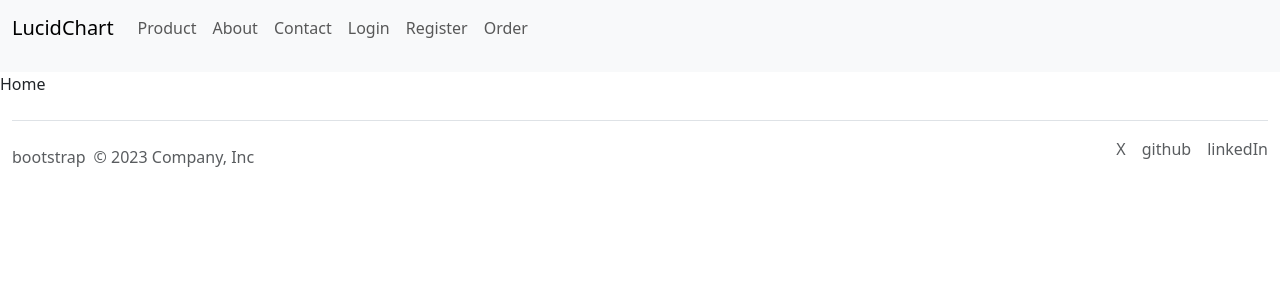
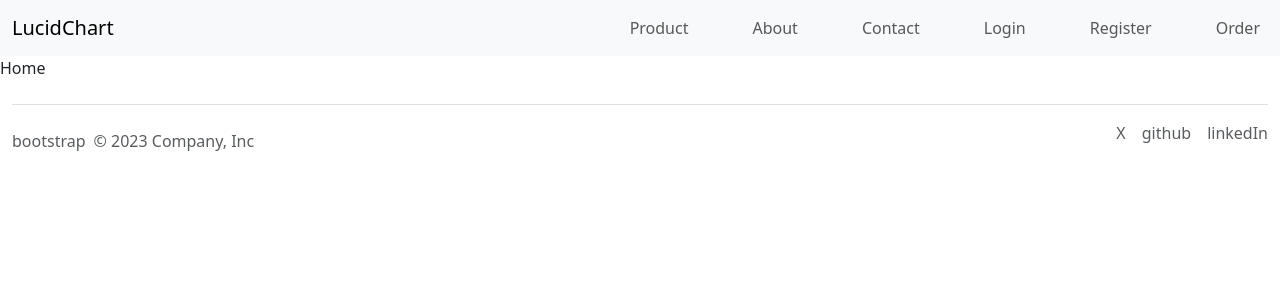
Before and after one commit to L8Duck/lucidchart, a React (Create React App) app: page / in a window 1280 px wide. Shown: the top 300 px of the page. Built offline with nearby package versions, Linux system fonts and the light colour scheme.

Commit message:
change switch case to Route

```diff
--- a/package.json
+++ b/package.json
@@ -3,12 +3,14 @@
   "version": "0.1.0",
   "private": true,
   "dependencies": {
+    "-": "^0.0.1",
     "@testing-library/jest-dom": "^5.17.0",
     "@testing-library/react": "^13.4.0",
     "@testing-library/user-event": "^13.5.0",
     "bootstrap": "^5.3.2",
     "react": "^18.2.0",
     "react-dom": "^18.2.0",
+    "react-router-dom": "^6.18.0",
     "react-scripts": "5.0.1",
     "web-vitals": "^2.1.4"
   },
--- a/src/App.js
+++ b/src/App.js
@@ -1,4 +1,5 @@
-import React, {useState} from 'react'
+//import React, {useState} from 'react'
+import {Route, Routes} from 'react-router-dom'
 
 import Home from './components/pages/Home'
 import Product from './components/pages/Product'
@@ -8,46 +9,26 @@ import Login from './components/pages/Login'
 import Register from './components/pages/Register'
 import Contact from './components/pages/Contact'
 
+import Footer from './components/Footer'
 import Navigation from './components/Navigation'
-import Footer from './components/Footer'
 
 const App = () => {
-  //add route with switch case
-  const [Page, setPage] = useState("home")
-  let content;
-  switch (Page) {
-    case "home":
-      content = <Home/>;
-      break;
-    case "product":
-      content = <Product/>;
-      break;
-    case "about":
-      content = <About/>;
-      break;
-    case "order":
-      content = <Order/>;
-      break;
-    case "login":
-      content = <Login/>;
-      break;
-    case "register":
-      content = <Register />;
-      break;
-    case "contact":
-      content = <Contact />;
-      break;
-    default:
-      content = <Home />;
-      break;
-  }
+
   return (
     <div>
-      <Navigation
-      Page = {Page}
-      onPageChange = {setPage}/>
-      {content}
-      <Footer/>
+    <Navigation/>
+    <div className='containter'>
+      <Routes>
+        <Route path='/' element={<Home/>}/>
+        <Route path='/product' element={<Product/>}/>
+        <Route path='/about' element={<About/>}/>
+        <Route path='/contact' element={<Contact/>}/>
+        <Route path='/login' element={<Login/>}/>
+        <Route path='/register' element={<Register/>}/>
+        <Route path='/order' element={<Order/>}/>
+      </Routes>
+    </div>
+    <Footer />
     </div>
   );
 }
--- a/src/components/Navigation.jsx
+++ b/src/components/Navigation.jsx
@@ -1,23 +1,18 @@
 import React from 'react'
-
-const Navigation = ({Page, onPageChange}) => {
+import { Link } from 'react-router-dom'
+const Navigation = () => {
   return (
     <nav className="navbar sticky-top navbar-expand-lg bg-body-tertiary">
   <div className="container-fluid">
-    <p onClick={() => onPageChange("home")} className="navbar-brand" >LucidChart</p>
-    <button className="navbar-toggler" type="button" data-bs-toggle="collapse" data-bs-target="#navbarNavAltMarkup" aria-controls="navbarNavAltMarkup" aria-expanded="false" aria-label="Toggle navigation">
-      <span className="navbar-toggler-icon"></span>
-    </button>
-    <div className="collapse navbar-collapse" id="navbarNavAltMarkup">
-      <div className="navbar-nav">
-        <p onClick={() => onPageChange("product")} className="nav-link" >Product</p>
-        <p onClick={() => onPageChange("about")} className="nav-link">About</p>
-        <p onClick={() => onPageChange("contact")} className="nav-link" >Contact</p>
-        <p onClick={() => onPageChange("login")} className="nav-link" >Login</p>
-        <p onClick={() => onPageChange("register")} className="nav-link" >Register</p>
-        <p onClick={() => onPageChange("order")} className="nav-link" >Order</p>
+    <Link to='/' className="navbar-brand" >LucidChart</Link>
+      <div className="flex flex-row gap-5 navbar-nav">
+        <Link to="/product" className="nav-link" >Product</Link>
+        <Link to="/about" className="nav-link">About</Link>
+        <Link to="/contact" className='nav-link'>Contact</Link>
+        <Link to="/login" className='nav-link'>Login</Link>
+        <Link to="/resgister" className='nav-link'>Register</Link>
+        <Link to="/order" className='nav-link'>Order</Link>
       </div>
-    </div>
   </div>
 </nav>
     )
--- a/src/index.js
+++ b/src/index.js
@@ -4,10 +4,13 @@ import './index.css';
 import App from './App';
 import reportWebVitals from './reportWebVitals';
 import 'bootstrap/dist/css/bootstrap.css';
+import { BrowserRouter } from 'react-router-dom';
 const root = ReactDOM.createRoot(document.getElementById('root'));
 root.render(
   <React.StrictMode>
-    <App />
+    <BrowserRouter>
+      <App />
+    </BrowserRouter>
   </React.StrictMode>
 );
 
```
Also changed, not shown: 1 other file (tests, documents, lock files or other folders).
